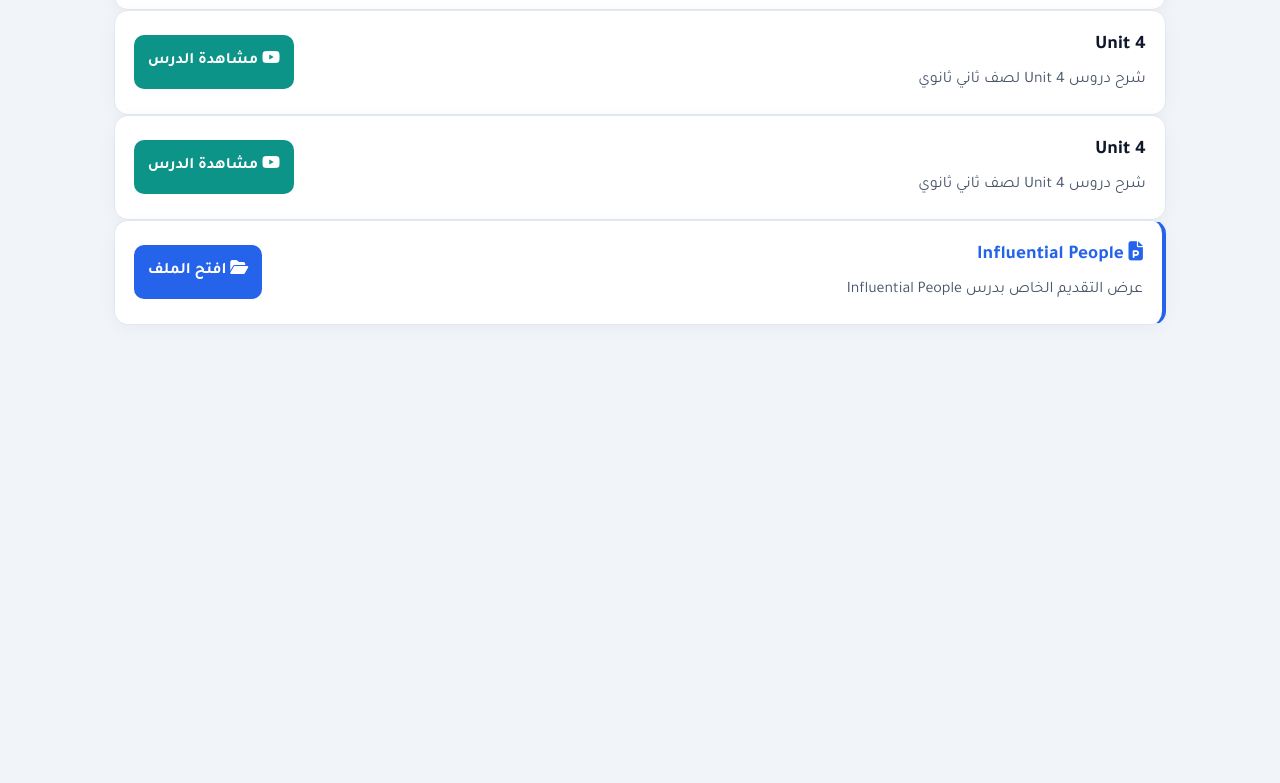
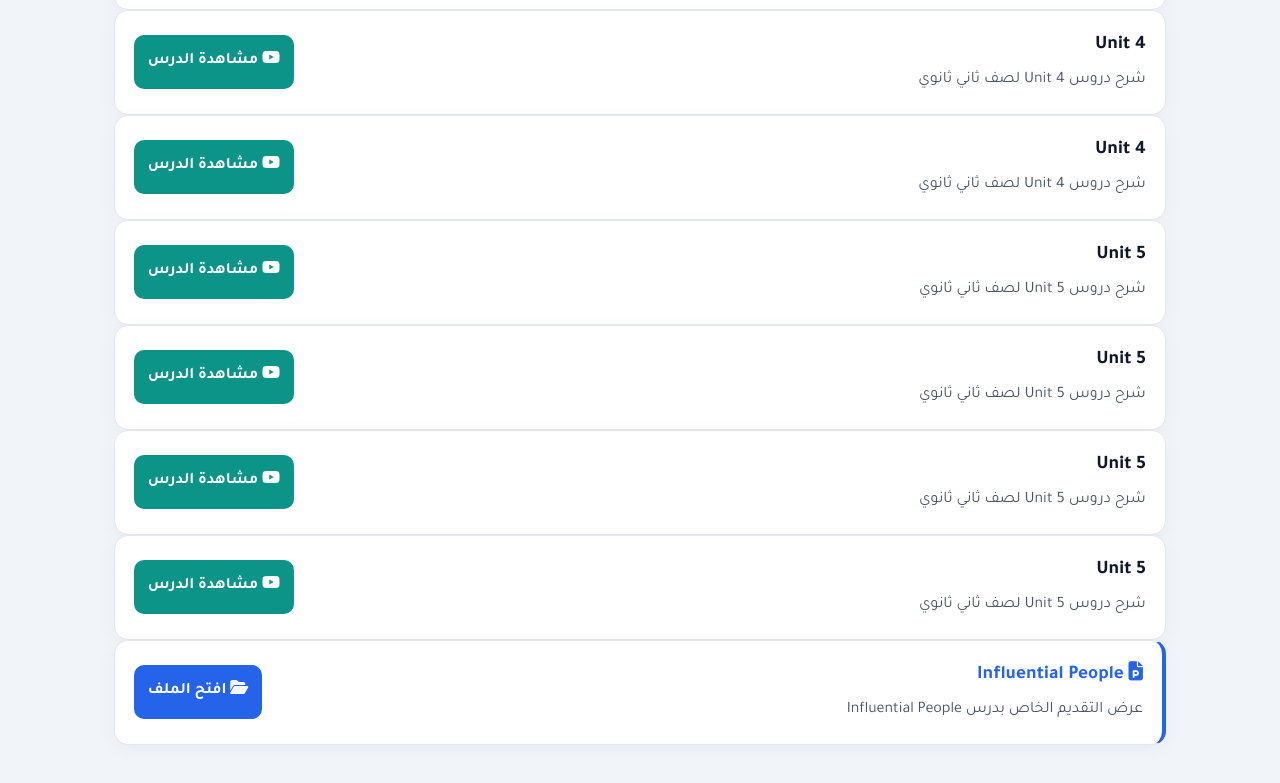
Before and after one commit to mmddx1010/Teacher-platform, a plain HTML site: page lessons-3rd.html in a window 1280 px wide. Shown: the part 541-1324 px from the top of the page. Before the commit the page ends 906 px from the top, so only its background shows below. Drawn offline with Linux system fonts and the light colour scheme; files that its build step writes are made by us from their sources.

```diff
--- a/lessons-3rd.html
+++ b/lessons-3rd.html
@@ -89,6 +89,50 @@
                 </a>
             </div>
 
+                                         <!-- Unit 5 -->
+            <div class="card-feature" style="display: flex; justify-content: space-between; align-items: center; padding: 1.2rem;">
+                <div>
+                    <h3 style="margin: 0; font-size: 1.2rem;">Unit 5</h3>
+                    <p style="margin: 0.3rem 0 0 0; color: var(--text-muted);">شرح دروس Unit 5 لصف ثاني ثانوي</p>
+                </div>
+                <a href="https://www.youtube.com/watch?v=bEZy01oKazo" target="_blank" class="btn-interactive" style="width: auto; background-color: var(--accent);">
+                    <i class="fa-brands fa-youtube"></i> مشاهدة الدرس
+                </a>
+            </div>
+
+                                         <!-- Unit 5 -->
+            <div class="card-feature" style="display: flex; justify-content: space-between; align-items: center; padding: 1.2rem;">
+                <div>
+                    <h3 style="margin: 0; font-size: 1.2rem;">Unit 5</h3>
+                    <p style="margin: 0.3rem 0 0 0; color: var(--text-muted);">شرح دروس Unit 5 لصف ثاني ثانوي</p>
+                </div>
+                <a href="https://www.youtube.com/watch?v=06imjv4lLnE" target="_blank" class="btn-interactive" style="width: auto; background-color: var(--accent);">
+                    <i class="fa-brands fa-youtube"></i> مشاهدة الدرس
+                </a>
+            </div>
+
+                                         <!-- Unit 5 -->
+            <div class="card-feature" style="display: flex; justify-content: space-between; align-items: center; padding: 1.2rem;">
+                <div>
+                    <h3 style="margin: 0; font-size: 1.2rem;">Unit 5</h3>
+                    <p style="margin: 0.3rem 0 0 0; color: var(--text-muted);">شرح دروس Unit 5 لصف ثاني ثانوي</p>
+                </div>
+                <a href="https://www.youtube.com/watch?v=iHezb_Tsv4c" target="_blank" class="btn-interactive" style="width: auto; background-color: var(--accent);">
+                    <i class="fa-brands fa-youtube"></i> مشاهدة الدرس
+                </a>
+            </div>
+
+                                         <!-- Unit 5 -->
+            <div class="card-feature" style="display: flex; justify-content: space-between; align-items: center; padding: 1.2rem;">
+                <div>
+                    <h3 style="margin: 0; font-size: 1.2rem;">Unit 5</h3>
+                    <p style="margin: 0.3rem 0 0 0; color: var(--text-muted);">شرح دروس Unit 5 لصف ثاني ثانوي</p>
+                </div>
+                <a href="https://www.youtube.com/watch?v=GdnnDGdIusI" target="_blank" class="btn-interactive" style="width: auto; background-color: var(--accent);">
+                    <i class="fa-brands fa-youtube"></i> مشاهدة الدرس
+                </a>
+            </div>
+
           <!-- Influential People (ملف عرض تقديمى) -->
             <div class="card-feature" style="display: flex; justify-content: space-between; align-items: center; padding: 1.2rem; border-right: 4px solid var(--primary);">
                 <div>
```
